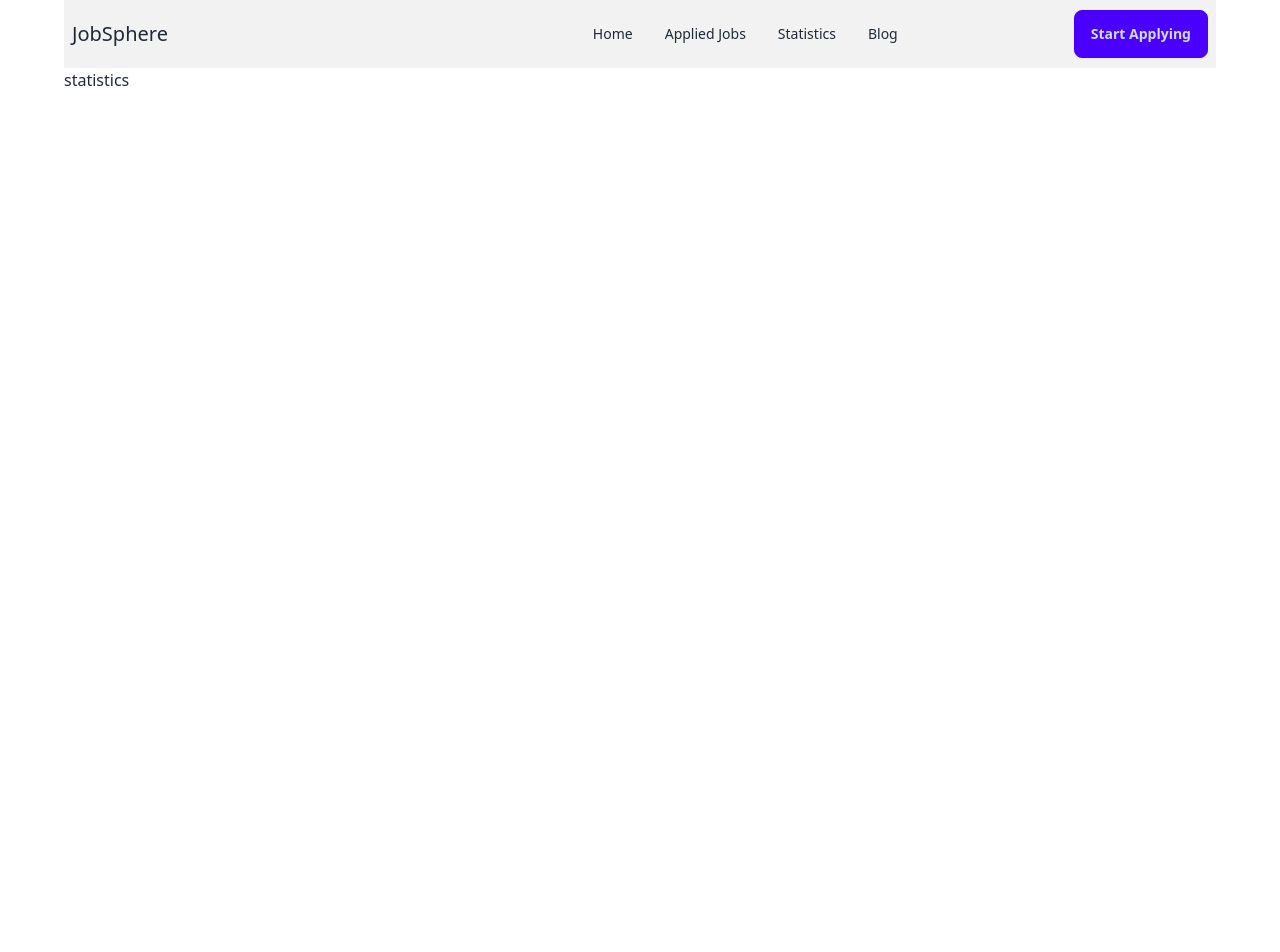
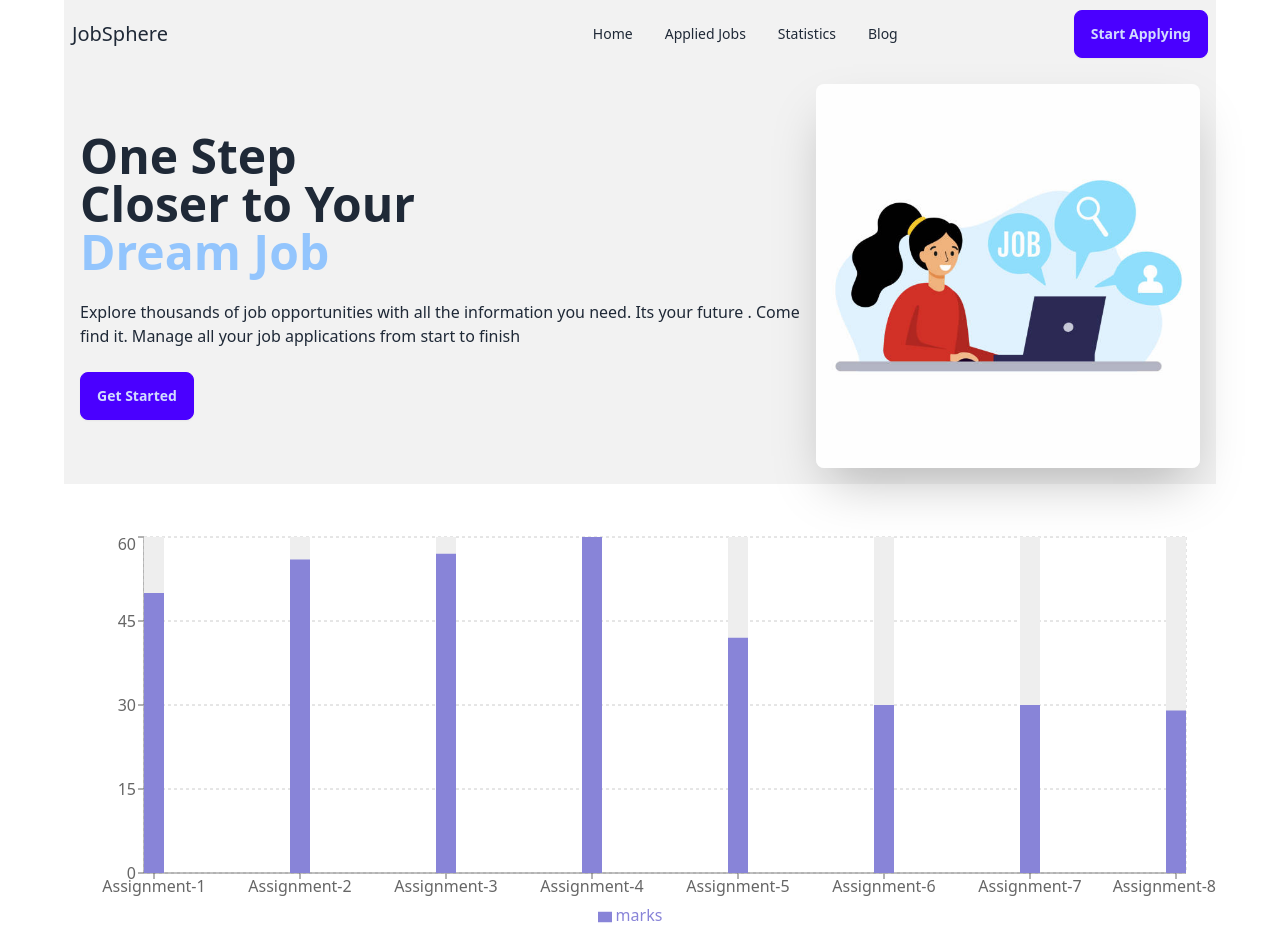
Before and after one commit to Liza337/react-job-sphere, a React (Vite) app: page /statistics in a window 1280 px wide. Shown: the top 952 px of the page. Before the commit the page ends 800 px from the top, so only its background shows below. Built offline with nearby package versions, Linux system fonts and the light colour scheme.

Commit message:
charts added

```diff
--- a/package.json
+++ b/package.json
@@ -18,6 +18,7 @@
     "react": "^18.3.1",
     "react-dom": "^18.3.1",
     "react-router-dom": "^6.24.0",
+    "recharts": "^2.12.7",
     "sort-by": "^1.2.0"
   },
   "devDependencies": {
--- a/src/pages/Home/Home.jsx
+++ b/src/pages/Home/Home.jsx
@@ -61,7 +61,7 @@ const Home = () => {
 
             <div className='text-center mb-10'>
                    {
-                    !ShowAll &&<button onClick={() => setShowALL(true)} className='btn btn-sm btn-secondary my-4'>
+                    !ShowAll &&<button onClick={() => setShowALL(true)} className='btn btn-md btn-secondary my-4'>
                        Show All
                    </button>
                    }
--- a/src/pages/Statistics/Statistics.jsx
+++ b/src/pages/Statistics/Statistics.jsx
@@ -1,10 +1,71 @@
 import React from 'react';
+import { BarChart, Bar, Rectangle, XAxis, YAxis, CartesianGrid, Tooltip, Legend, ResponsiveContainer } from 'recharts';
+import Banner from '../../components/Banner';
 
 const Statistics = () => {
+    const data = [
+        {
+            name: 'Assignment-1',
+            marks: 50,
+        },
+        {
+            name: 'Assignment-2',
+            marks: 56,
+        },
+        {
+            name: 'Assignment-3',
+            marks: 57,
+        },
+        {
+            name: 'Assignment-4',
+            marks: 60,
+        },
+        {
+            name: 'Assignment-5',
+            marks: 42,
+        },
+        {
+            name: 'Assignment-6',
+            marks: 30,
+        },
+        {
+            name: 'Assignment-7',
+            marks: 30,
+        },
+        {
+            name: 'Assignment-8',
+            marks: 29,
+        }
+    ];
+
+
     return (
-        <div>
-            <h1>statistics</h1>
-        </div>
+       <div>
+            <Banner/>
+            <div style={{ width: '100%', height: 400 }} className="mb-36 mt-12">
+                    <ResponsiveContainer>
+                        <BarChart
+                        width={500}
+                        height={300}
+                        data={data}
+                        margin={{
+                        top: 5,
+                        right: 30,
+                        left: 20,
+                        bottom: 5,
+                        }}
+                        barSize={20}
+                    >
+                        <XAxis dataKey="name" scale="point" padding={{ left: 10, right: 10 }} />
+                        <YAxis />
+                        <Tooltip />
+                        <Legend />
+                        <CartesianGrid strokeDasharray="3 3" />
+                        <Bar dataKey="marks" fill="#8884d8" background={{ fill: '#eee' }} />
+                    </BarChart>
+                    </ResponsiveContainer>
+                </div>
+       </div>
     );
 };
 
```
Also changed, not shown: 1 other file (tests, documents, lock files or other folders).
